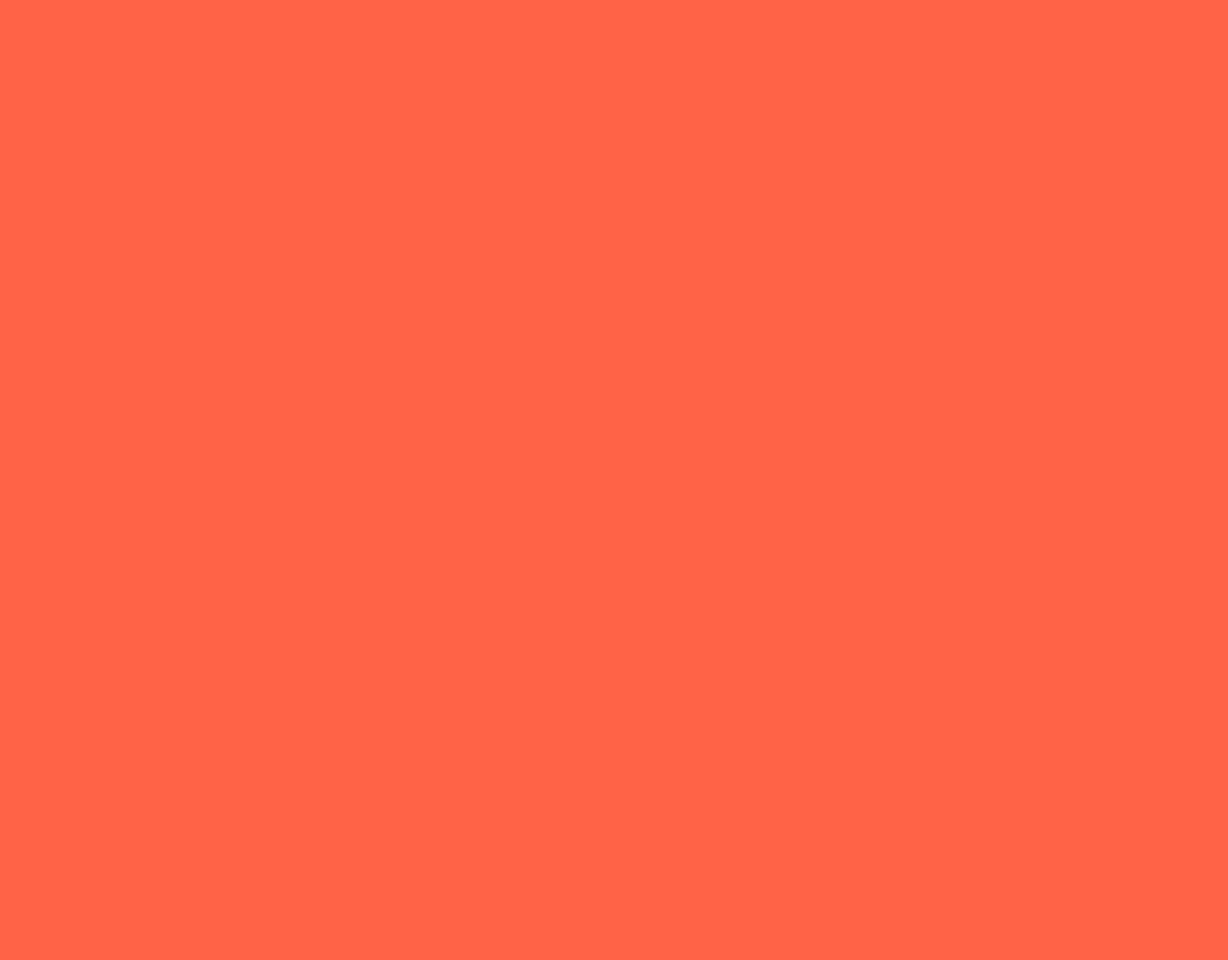
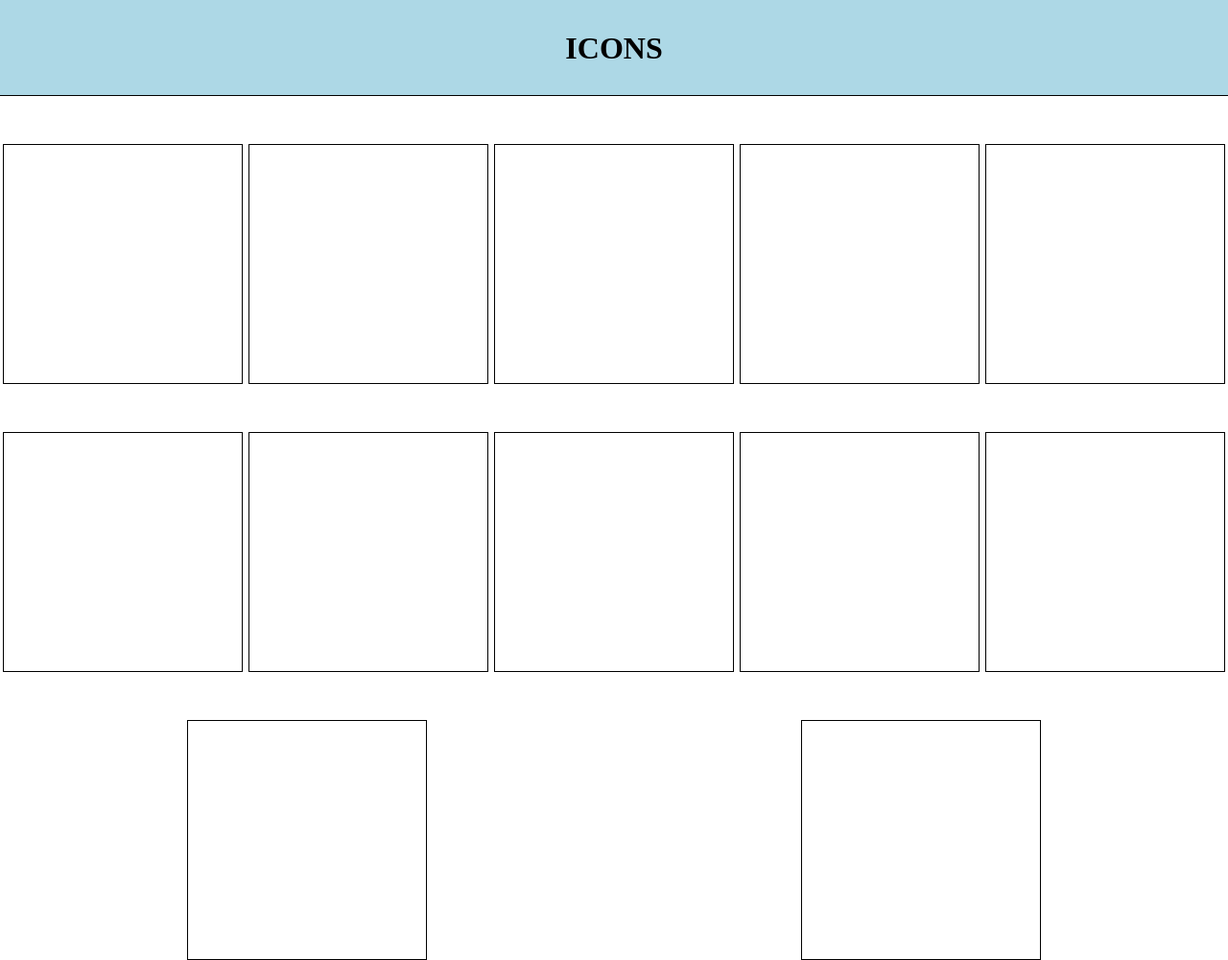
Before and after one commit to Basiglio/js-es6-icons, a plain HTML site: page index.html in a window 1280 px wide. Shown: the whole page at 96% size. Before the commit the page ends 800 px from the top, so only its background shows below. Drawn offline with nearby package versions, Linux system fonts and the light colour scheme.

Commit message:
layout creato

```diff
--- a/index.html
+++ b/index.html
@@ -8,6 +8,22 @@
     <title>ICONS</title>
   </head>
   <body>
-
+    <header>
+      <h1>ICONS</h1>
+    </header>
+    <div class="container">
+      <div></div>
+      <div></div>
+      <div></div>
+      <div></div>
+      <div></div>
+      <div></div>
+      <div></div>
+      <div></div>
+      <div></div>
+      <div></div>
+      <div></div>
+      <div></div>
+    </div>
   </body>
 </html>
--- a/style/style.css
+++ b/style/style.css
@@ -1,3 +1,29 @@
 * {
-  background-color: tomato;
+  box-sizing: border-box;
+  margin: 0;
+  padding: 0;
 }
+
+header {
+  width: 100%;
+  height: 100px;
+  border-bottom: 1px solid black;
+  text-align: center;
+  line-height: 100px;
+  background-color: lightblue;
+}
+
+.container {
+  width: 100%;
+  height: calc(100vh - 100px);
+  display: flex;
+  justify-content: space-around;
+  flex-wrap: wrap;
+}
+
+.container > div {
+  width: 250px;
+  height: 250px;
+  border: 1px solid black;
+  margin-top: 50px;
+}
```
